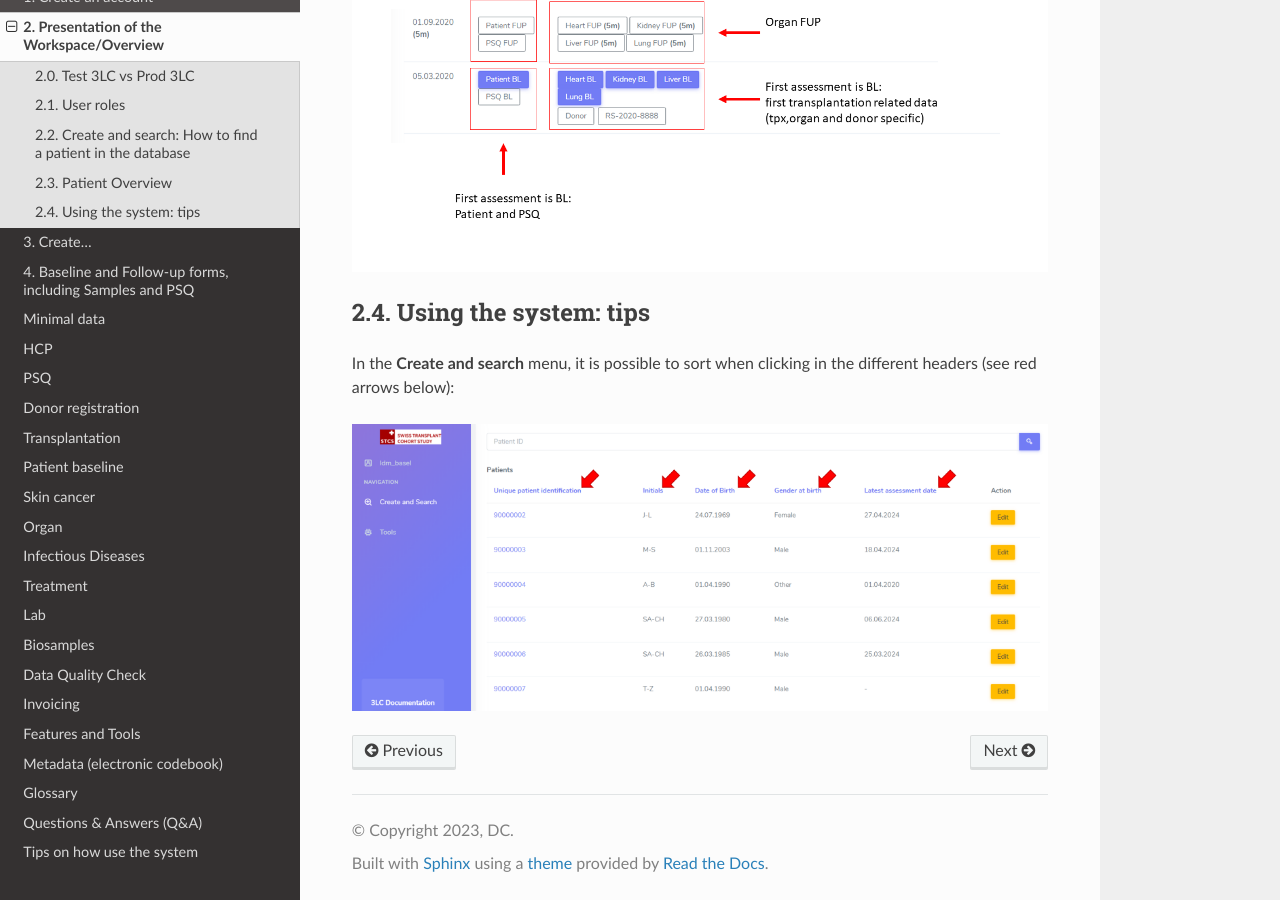
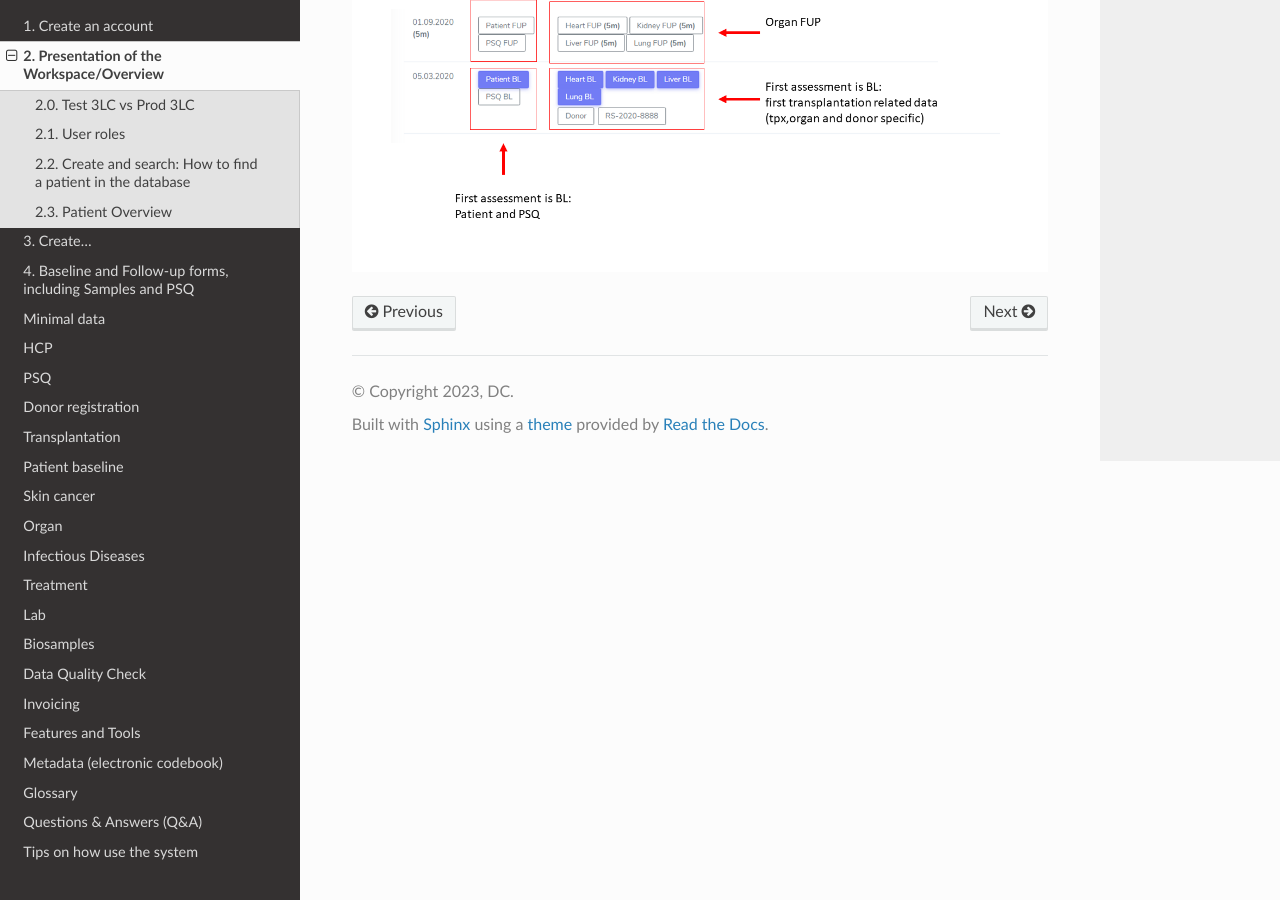
Before and after one commit to swiss-transplant-cohort-study/3LC-user-manual, a Sphinx documentation site: the page built from docs/source/overview.rst, in a window 1280 px wide and 900 px high, scrolled down 4667 px. Built offline with Sphinx 7.4.7 and the Read the Docs theme 3.1.0, drawn with Linux system fonts in a browser that asks for light colours.

Commit message:
Update overview.rst

```diff
--- a/docs/source/overview.rst
+++ b/docs/source/overview.rst
@@ -84,10 +84,3 @@ By column the **transplantations** are displayed from left to right, from earlie
 First assessement at the bottom of the page is the Baseline.
 
 .. image:: overview3.png
-
-2.4. Using the system: tips
-********************************
-
-In the **Create and search** menu, it is possible to sort when clicking in the different headers (see red arrows below):
-
-.. image:: Sort.png
```
